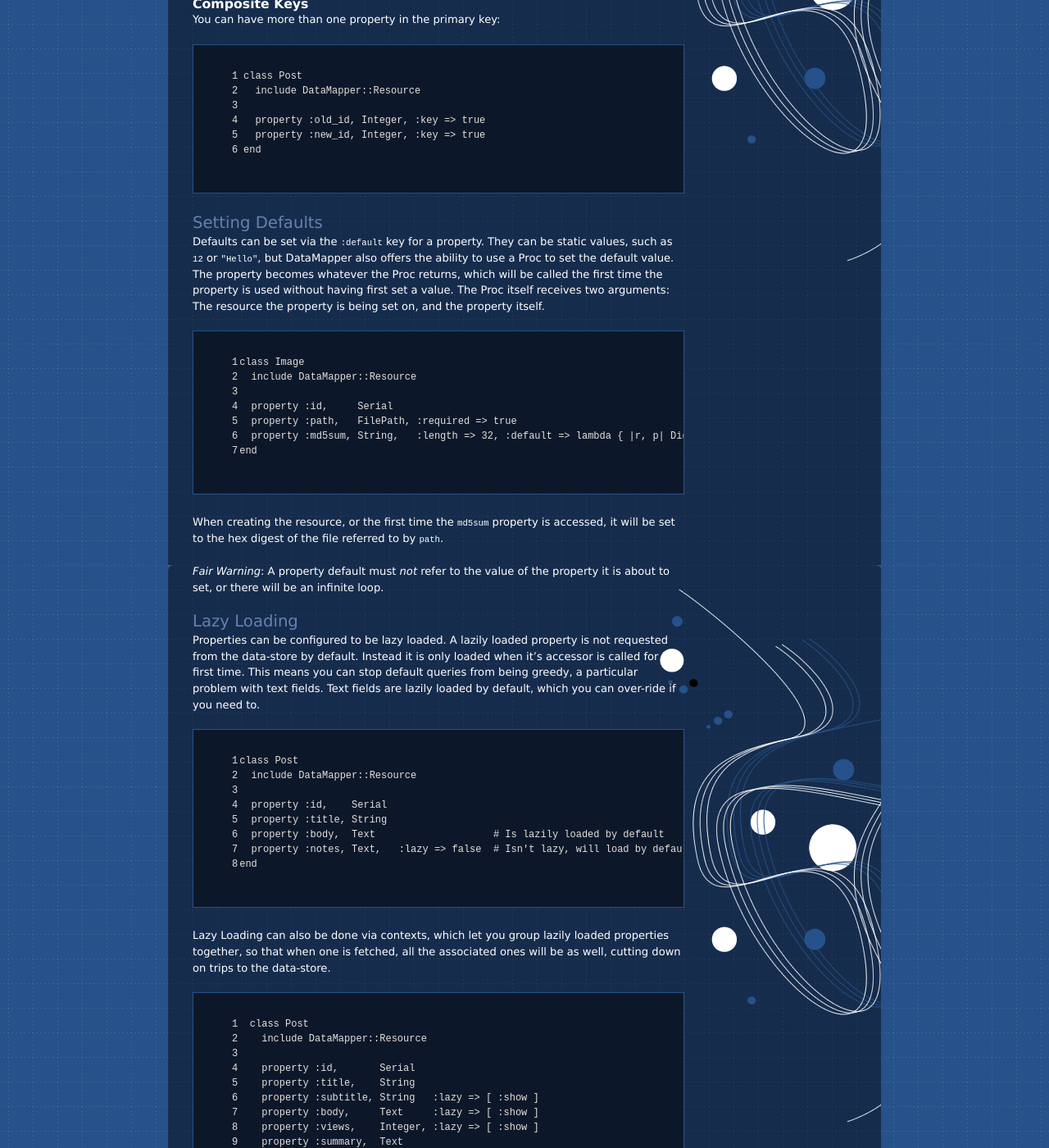
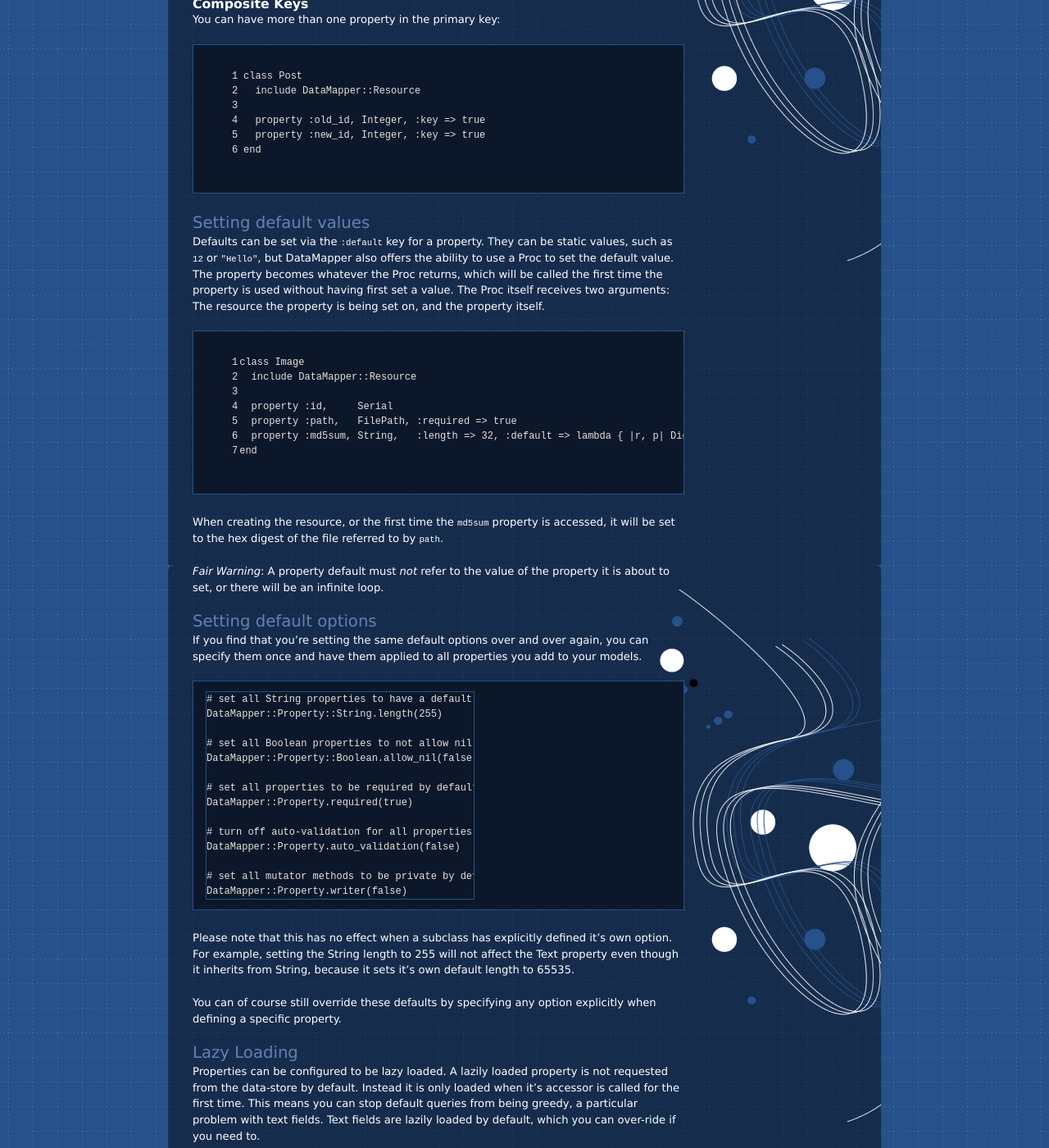
Before and after one commit to datamapper/datamapper.github.com, a Jekyll site: the page built from docs/properties.markdown, in a window 1280 px wide and 1400 px high, scrolled down 1440 px. Shown: the whole window at 82% size. Built offline with Jekyll 4.4.1, drawn with Linux system fonts in a browser that asks for light colours.

Commit message:
Explain how to specify default property options

```diff
--- a/docs/properties.markdown
+++ b/docs/properties.markdown
@@ -86,8 +86,8 @@ class Post
 end
 {% endhighlight %}
 
-Setting Defaults
-----------------
+Setting default values
+----------------------
 
 Defaults can be set via the `:default` key for a property. They can be static
 values, such as `12` or `"Hello"`, but DataMapper also offers the ability to use
@@ -111,6 +111,36 @@ it will be set to the hex digest of the file referred to by `path`.
 
 *Fair Warning*: A property default must _not_ refer to the value of the property
 it is about to set, or there will be an infinite loop.
+
+Setting default options
+-----------------------
+
+If you find that you're setting the same default options over and over
+again, you can specify them once and have them applied to all properties
+you add to your models.
+
+    # set all String properties to have a default length of 255
+    DataMapper::Property::String.length(255)
+
+    # set all Boolean properties to not allow nil (force true or false)
+    DataMapper::Property::Boolean.allow_nil(false)
+
+    # set all properties to be required by default
+    DataMapper::Property.required(true)
+
+    # turn off auto-validation for all properties by default
+    DataMapper::Property.auto_validation(false)
+
+    # set all mutator methods to be private by default
+    DataMapper::Property.writer(false)
+
+Please note that this has no effect when a subclass has explicitly
+defined it's own option. For example, setting the String length to
+255 will not affect the Text property even though it inherits from
+String, because it sets it's own default length to 65535.
+
+You can of course still override these defaults by specifying any
+option explicitly when defining a specific property.
 
 Lazy Loading
 ------------
```
